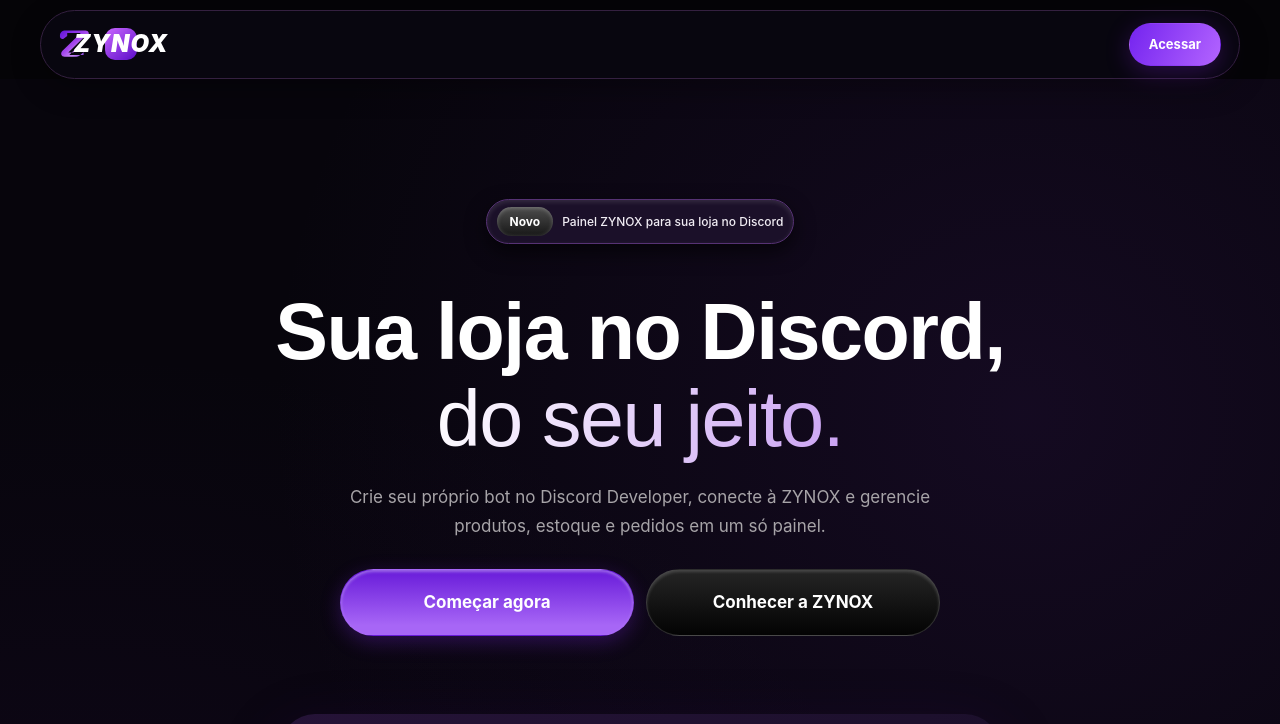
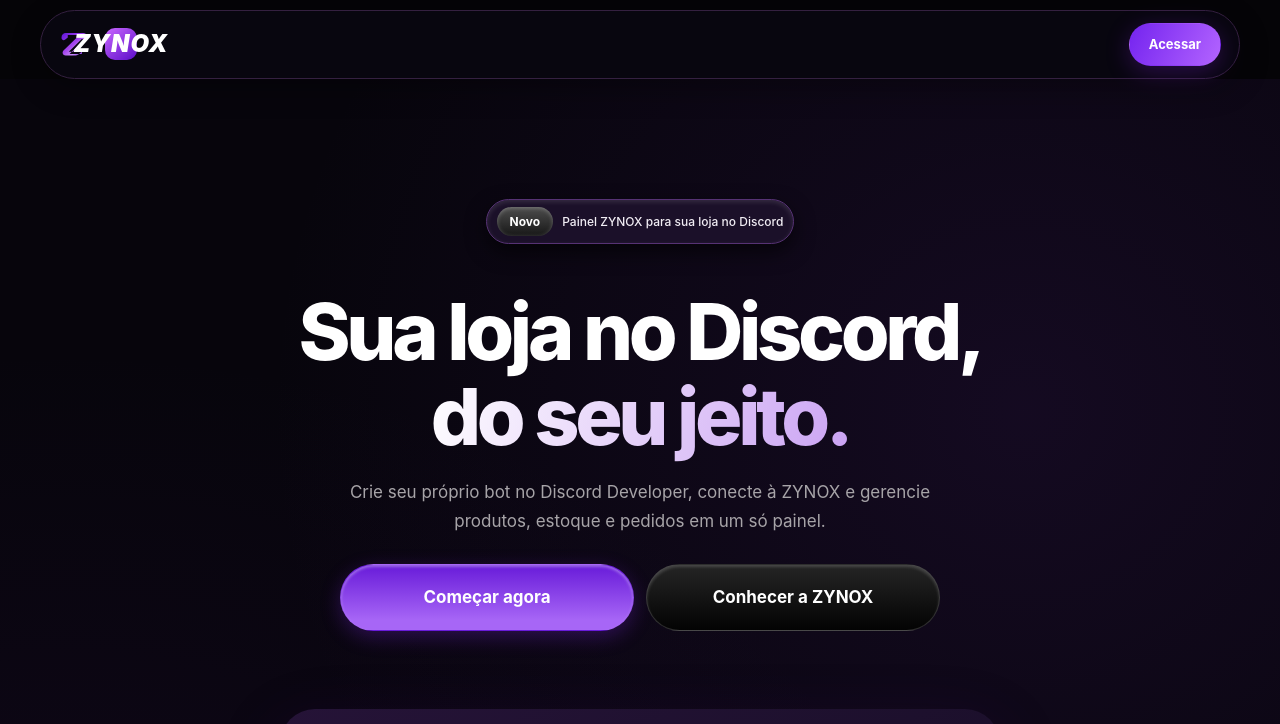
Before and after one commit to michaelmobiju-ops/zynox, a website: page public/index.html in a window 1280 px wide. Shown: the top 724 px of the page. Drawn offline with Linux system fonts and the light colour scheme; no server answers.

Commit message:
Polish new logo, bold landing headline and custom bot profile editor

```diff
--- a/public/style.css
+++ b/public/style.css
@@ -736,3 +736,9 @@ body.login-active #landing,body.login-active #duration{display:none!important}
 .discord-signin svg{width:23px;height:20px;flex:none}
 .zynox-login-scene .back{margin-top:7px;padding:7px}
 @media(max-height:640px){.zynox-login-scene .login-card{padding:10px 18px!important}.zynox-login-scene .login-mark{height:30px;width:30px}.zynox-login-scene .login-subtitle{margin-bottom:7px}.zynox-login-scene .login-field input{height:36px;min-height:36px;margin-bottom:5px}.zynox-login-scene .login-submit,.discord-signin{height:39px;min-height:39px}}
+
+/* Brand typography and logo */
+.zynox-symbol img{display:block;width:100%;height:100%;object-fit:contain}
+.hero-v2 h1,.hero-v2 .hero-inner h1{font-family:Outfit,Inter,system-ui,-apple-system,sans-serif!important;font-weight:850!important;letter-spacing:-.055em!important;line-height:1.07!important;text-wrap:balance}
+.hero-v2 h1 em{font-family:inherit!important;font-weight:850!important;letter-spacing:inherit!important}
+@media(max-width:600px){.hero-v2 h1,.hero-v2 .hero-inner h1{font-size:clamp(40px,10vw,60px)!important}}
```
